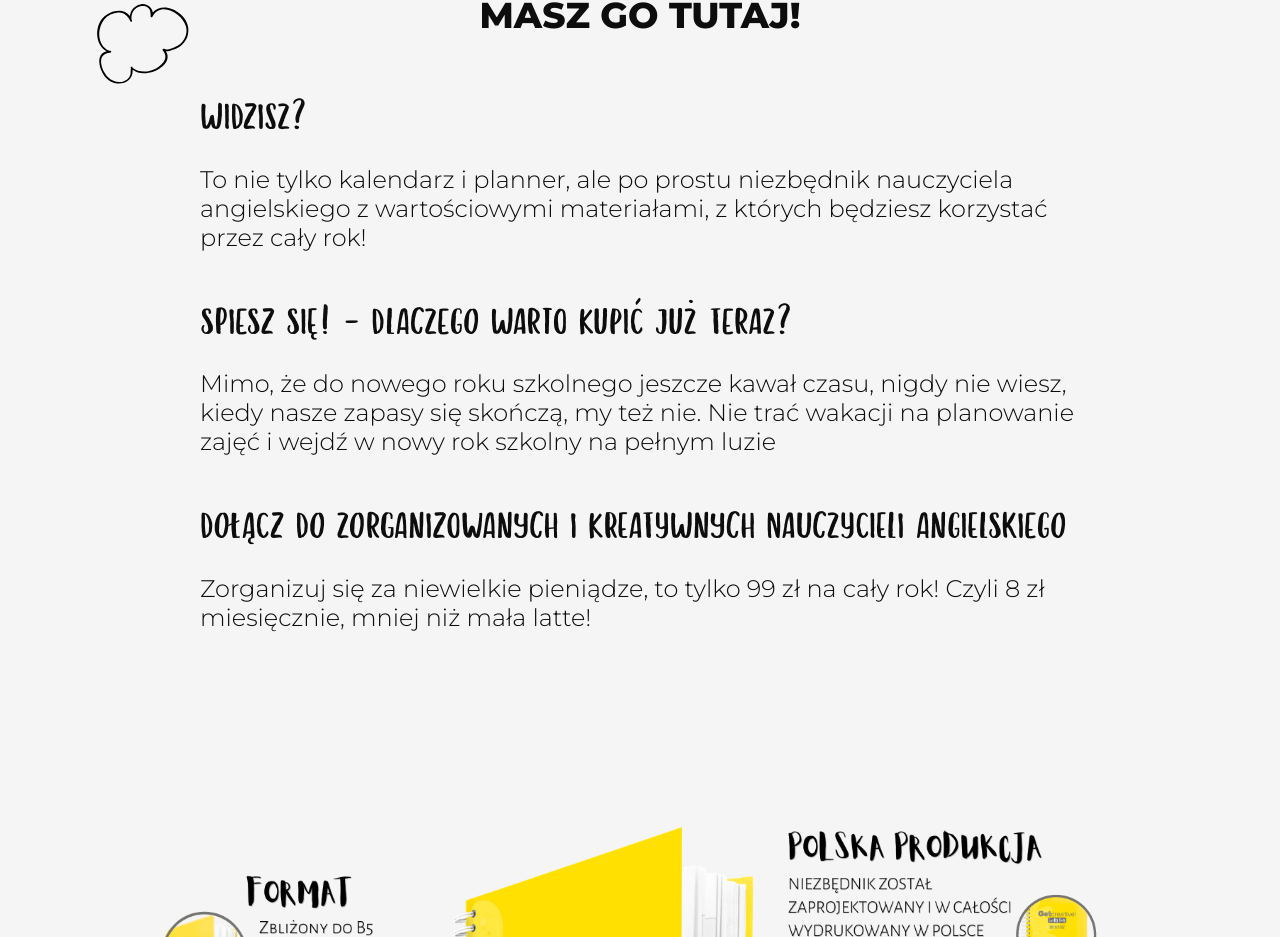
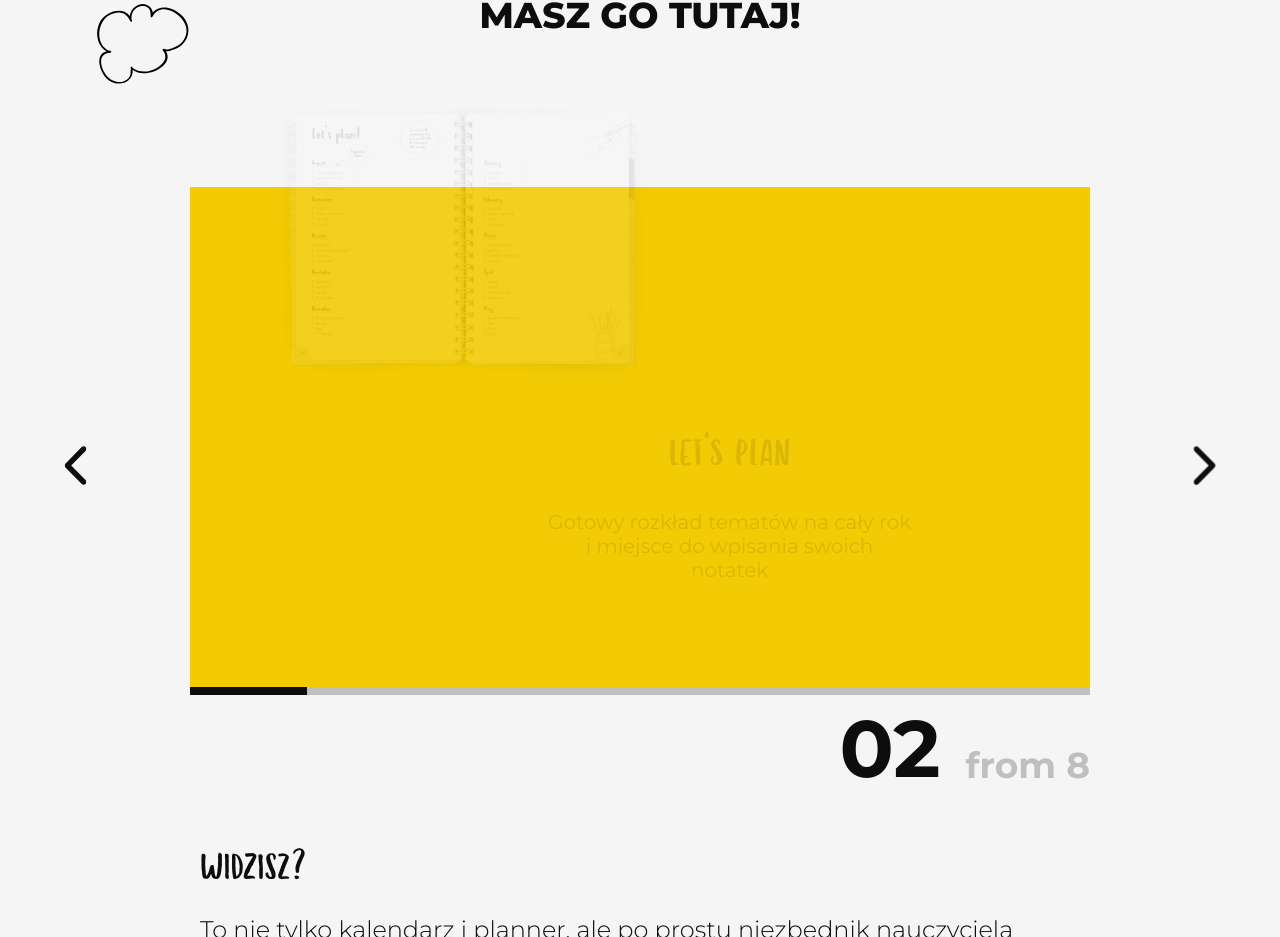
Before and after one commit to PatrickInFrontEnd/get-creative-everyday-demo, a React (Create React App) app: page /pl in a window 1280 px wide. Shown: the part 5997-6934 px from the top of the page. Built offline with nearby package versions, Linux system fonts and the light colour scheme.

Commit message:
slider component finished. Deploying for production.

```diff
--- a/src/components/PaginationComponent/Pagination.component.js
+++ b/src/components/PaginationComponent/Pagination.component.js
@@ -3,14 +3,31 @@ import styled from "styled-components";
 import { flexCenter, flexColumn } from "./../mixins";
 
 const PaginationContainer = styled.div`
+    position: absolute;
+    right: 0;
+    bottom: -150px;
     ${flexCenter};
     justify-content: flex-end;
     align-items: flex-end;
-    margin: 20px 180px 20px auto;
+
+    @media screen and (max-width: 1560px) {
+        right: unset;
+        left: -270px;
+        bottom: 20px;
+    }
+
+    @media screen and (max-width: 1340px) {
+        left: unset;
+        right: 0;
+        bottom: -100px;
+    }
 
     @media screen and (max-width: 680px) {
-        margin: 20px auto;
         justify-content: center;
+    }
+
+    @media screen and (max-width: 560px) {
+        bottom: -80px;
     }
 `;
 
@@ -20,7 +37,7 @@ export const HeaderBig = styled.h2`
     line-height: 95%;
     margin-right: 25px;
 
-    @media screen and (max-width: 1340px) {
+    @media screen and (max-width: 1560px) {
         font-size: 8rem;
     }
 `;
@@ -30,7 +47,7 @@ const HeaderSmall = styled.h5`
     font-family: ${({ theme }) => theme.ff.Montserrat};
     color: ${({ theme }) => theme.colors.grey};
 
-    @media screen and (max-width: 1340px) {
+    @media screen and (max-width: 1560px) {
         font-size: 3.6rem;
     }
 `;
--- a/src/components/PlannerSlider/Slider.component.js
+++ b/src/components/PlannerSlider/Slider.component.js
@@ -1,4 +1,4 @@
-import React, { useContext, useRef } from "react";
+import React, { useContext, useEffect, useRef, useState, memo } from "react";
 import styled from "styled-components";
 import { flexCenter, flexColumn } from "./../mixins";
 import { HeaderHola } from "../atoms/Header";
@@ -11,7 +11,7 @@ import { animateSlider } from "./../../utils/animations/slider.animation";
 const Container = styled.div`
     position: relative;
     width: 100%;
-    margin: 30px auto;
+    margin: 30px auto 150px;
     padding: 20px;
 
     svg {
@@ -63,7 +63,7 @@ const Container = styled.div`
     }
 
     @media screen and (max-width: 1340px) {
-        margin: 100px auto 150px;
+        margin: 100px auto 100px;
     }
 
     @media screen and (max-width: 1150px) {
@@ -172,7 +172,7 @@ export const ContentBox = styled.div`
     }
 `;
 
-const Title = styled.div`
+export const Title = styled.div`
     max-width: 50%;
     text-align: center;
 
@@ -199,6 +199,10 @@ const Description = styled.p`
     }
 `;
 
+export const DescriptionContainer = styled.div`
+    ${flexCenter};
+`;
+
 export const Photo = styled.img`
     position: absolute;
     top: 50%;
@@ -215,6 +219,7 @@ export const Photo = styled.img`
 
     @media screen and (max-width: 1560px) {
         max-width: 500px;
+        top: 40%;
     }
 
     @media screen and (max-width: 1340px) {
@@ -231,7 +236,7 @@ export const Photo = styled.img`
     }
 `;
 
-const SliderComponent = (props) => {
+const SliderComponent = ({ slides }) => {
     const {
         currentSlide,
         currentIndex,
@@ -242,6 +247,9 @@ const SliderComponent = (props) => {
         prohibitChange,
         allowedToChangeSlide,
     } = useContext(sliderContext);
+
+    const [autoPlay, setAutoPlay] = useState(true);
+    const autoPlayRef = useRef();
 
     const containerRef = useRef();
 
@@ -259,14 +267,35 @@ const SliderComponent = (props) => {
         }
     };
 
+    useEffect(() => {
+        autoPlayRef.current = handleNextSlideClick;
+    });
+
+    useEffect(() => {
+        const play = () => {
+            autoPlayRef.current();
+        };
+
+        if (autoPlay) {
+            const interval = setInterval(play, 6000);
+            return () => clearInterval(interval);
+        }
+    }, [autoPlay]);
+
     return (
-        <Container ref={containerRef}>
+        <Container
+            ref={containerRef}
+            onMouseLeave={() => {
+                setAutoPlay(true);
+            }}
+        >
             <ContentBox>
                 <Title>
                     <HeaderHola uppercase>
                         <h3>{currentSlide.title}</h3>
                     </HeaderHola>
                 </Title>
+                <DescriptionContainer>
                     {currentSlide.description ? (
                         <Description>{currentSlide.description}</Description>
                     ) : (
@@ -278,19 +307,31 @@ const SliderComponent = (props) => {
                             </ul>
                         )
                     )}
-
+                </DescriptionContainer>
                 <Photo src={currentSlide.photo} alt="planner" />
                 <ProgressBar
                     progress={convertToProgress(currentIndex + 1, length)}
                 />
-            </ContentBox>
                 <PaginationComponent
                     actualNumber={currentIndex + 1}
                     length={length}
                 />
-            <NavigationArrow direction="left" onClick={handlePrevSlideClick} />
-            <NavigationArrow direction="right" onClick={handleNextSlideClick} />
+            </ContentBox>
+            <NavigationArrow
+                direction="left"
+                onClick={() => {
+                    setAutoPlay(false);
+                    handlePrevSlideClick();
+                }}
+            />
+            <NavigationArrow
+                direction="right"
+                onClick={() => {
+                    setAutoPlay(false);
+                    handleNextSlideClick();
+                }}
+            />
         </Container>
     );
 };
-export default SliderComponent;
+export default memo(SliderComponent);
--- a/src/components/ProgressBar/ProgressBar.component.js
+++ b/src/components/ProgressBar/ProgressBar.component.js
@@ -17,7 +17,7 @@ const ProgressBar = styled.span`
     width: 100%;
     height: 100%;
     background-color: ${({ theme }) => theme.colors.black};
-    transition: 0.3s;
+    transition: 0.3s 0.4s;
 
     ${({ completion }) =>
         completion
--- a/src/data/pl.js
+++ b/src/data/pl.js
@@ -10,6 +10,14 @@ import MarlenaJPG from "./../assets/img/authors/Marlena_Kubelczuk.jpg";
 import AgnieszkaJPG from "./../assets/img/authors/Agnieszka_Iwanicka.jpg";
 import RenataJPG from "./../assets/img/authors/Renata_Nowakowska.jpg";
 import KarolinaJPG from "./../assets/img/authors/Karolina_Lubas.jpg";
+import one from "./../assets/img/planner_bowel/01.png";
+import two from "./../assets/img/planner_bowel/02.png";
+import three from "./../assets/img/planner_bowel/03.png";
+import four from "./../assets/img/planner_bowel/04.png";
+import five from "./../assets/img/planner_bowel/05.png";
+import six from "./../assets/img/planner_bowel/06.png";
+import seven from "./../assets/img/planner_bowel/07.png";
+import eight from "./../assets/img/planner_bowel/08.png";
 
 export const boxesPL = [
     {
@@ -40,15 +48,13 @@ export const boxesPL = [
 
 export const situationsPL = [
     {
-        header:
-            "Potrzebujesz wsparcia w rozplanowaniu tematów zajęć na poszczególne tygodnie?",
+        header: "Potrzebujesz wsparcia w rozplanowaniu tematów zajęć na poszczególne tygodnie?",
         description:
             "Easy! W plannerze znajdziesz gotowy rozkład materiału na cały rok, dodaliśmy: cele zajęć, proponowane piosenki, podstawowe słownictwo i zwroty, dodatkowe słownictwo i wyrażenia, proponowane aktywności i zabawy. ",
         inverted: false,
     },
     {
-        header:
-            "Znowu niedziela i znowu zastanawiasz się, co zaplanować, aby zaskoczyć uczniów?",
+        header: "Znowu niedziela i znowu zastanawiasz się, co zaplanować, aby zaskoczyć uczniów?",
         description:
             "Otwórz kalendarz i skorzystaj z gotowych wskazówek i pomysłów! Naprawdę wystarczy przeczytać i można działać!",
         inverted: true,
@@ -59,8 +65,7 @@ export const situationsPL = [
         inverted: true,
     },
     {
-        header:
-            "Jesteś kreatywna, ale czasami brakuje Ci czasu albo ochoty na wymyślanie nowych zabaw? ",
+        header: "Jesteś kreatywna, ale czasami brakuje Ci czasu albo ochoty na wymyślanie nowych zabaw? ",
         description:
             "Skorzystaj z gotowców, w Get Creative Every Day są pomysły na każdy tydzień w roku!",
         inverted: false,
@@ -72,15 +77,13 @@ export const situationsPL = [
         inverted: false,
     },
     {
-        header:
-            "Prowadzisz kilka grup, a listy z informacjami o uczniach masz w kilku miejscach? Rozkłady zajęć dla wszystkich grup też masz w kilku notesach? Nosisz to wszystko ze sobą codziennie?",
+        header: "Prowadzisz kilka grup, a listy z informacjami o uczniach masz w kilku miejscach? Rozkłady zajęć dla wszystkich grup też masz w kilku notesach? Nosisz to wszystko ze sobą codziennie?",
         description:
             "Wiemy, że lubisz shopper bags, ale po co zabierać miejsce pomocom dydaktycznym na rzecz kilku notesów? Weź tylko planner i miej wszystko w jednym miejscu!",
         inverted: true,
     },
     {
-        header:
-            "Korzystasz z dwóch albo więcej kalendarzy, żeby pomieścić notatki zawodowe i osobiste?",
+        header: "Korzystasz z dwóch albo więcej kalendarzy, żeby pomieścić notatki zawodowe i osobiste?",
         description:
             "W Get Creative pomieścisz wszystko, bo jest bardzo pojemny!",
         inverted: false,
@@ -109,30 +112,24 @@ export const detailsBoxesPL = [
             "Wygodna tabela do zapisywania kontaktów, z których będziesz korzystać przez cały rok",
     },
     {
-        header:
-            "Tips – wskazówki dla nauczycieli, które przydadzą się w codziennej pracy",
+        header: "Tips – wskazówki dla nauczycieli, które przydadzą się w codziennej pracy",
         sublist: [
             { item: "5 niezawodnych energizerów" },
             { item: "5 wskazówek, jak zachęcić uczniów do mówienia" },
             {
-                item:
-                    "5 sposobów na ćwiczenie uważności, które wspierają naukę angielskiego",
+                item: "5 sposobów na ćwiczenie uważności, które wspierają naukę angielskiego",
             },
             {
-                item:
-                    "6 tipów na start – jak oszczędzać nauczycielski czas i wykorzystać każdą minutę",
+                item: "6 tipów na start – jak oszczędzać nauczycielski czas i wykorzystać każdą minutę",
             },
             {
-                item:
-                    "Top 10 anglojęzycznych książeczek dla dzieci z efektem WOW",
+                item: "Top 10 anglojęzycznych książeczek dla dzieci z efektem WOW",
             },
             {
-                item:
-                    "Top 5 edukacyjnych stron internetowych dla dzieci, które uatrakcyjnią zajęcia",
+                item: "Top 5 edukacyjnych stron internetowych dla dzieci, które uatrakcyjnią zajęcia",
             },
             {
-                item:
-                    "Lista ciekawych filmów i seriali anglojęzycznych dla dzieci",
+                item: "Lista ciekawych filmów i seriali anglojęzycznych dla dzieci",
             },
         ],
     },
@@ -167,6 +164,59 @@ export const detailsBoxesPL = [
     { header: "Notatki", description: "Dużo miejsca na notatki" },
 ];
 
+export const slidesPL = [
+    {
+        title: "School Year Calendar",
+        description:
+            "Kalendarz na rok szkolny zawierający zakres od sierpnia 2021 do sierpnia 2022 (kalendarz krótki i długi z miejscem na notatki)",
+        photo: one,
+    },
+    {
+        title: "Let’s plan",
+        description:
+            "Gotowy rozkład tematów na cały rok i miejsce do wpisania swoich notatek",
+        photo: two,
+    },
+    {
+        title: "My students",
+        description:
+            "Praktyczne tabele do zapisywania dowolnych informacji o uczniach z każdej grupy, którą prowadzisz (10 tabel dla 10 grup) ",
+        photo: three,
+    },
+    {
+        title: "Tips, Nursery rhymes, Let’s celebrate",
+        list: [
+            {
+                item: "Wskazówki dla nauczycieli, które przydadzą się w codziennej pracy",
+            },
+            { item: "Aż 20 tematycznych rymowanek" },
+            {
+                item: "Lista świąt oficjalnych i nietypowych na każdy miesiąc",
+            },
+        ],
+        photo: four,
+    },
+    {
+        title: "Gotowy rozkład materiału",
+        description:
+            "Rozkład na każdy miesiąc wraz z: celami zajęć, przykładowymi piosenkami, podstawowym słownictwem i zwrotami, dodatkowym słownictwem i wyrażeniami, przykładowymi aktywnościami i zabawami (aż 60 gotowych aktywności)",
+        photo: five,
+    },
+    {
+        title: "Terminarz w układzie tygodniowym",
+        description:
+            "Terminarz, dzięki któremu zaplanujesz pracę na każdy dzień. Kreatywne zabawy na każdy tydzień roku (aż 58 pomysłów do wykorzystania „od ręki”)",
+        photo: six,
+    },
+    { title: "Notatki", description: "Dużo miejsca na notatki", photo: seven },
+    {
+        title: "Kalendarz–craft",
+        description:
+            "Wspaniały pretekst do omówienia pór roku i wspólnej zabawy integrującej grupę",
+        photo: eight,
+    },
+];
+
 export const buyHeadersPL = [
     {
         header: "Widzisz?",
@@ -179,8 +229,7 @@ export const buyHeadersPL = [
             "Mimo, że do nowego roku szkolnego jeszcze kawał czasu, nigdy nie wiesz, kiedy nasze zapasy się skończą, my też nie. Nie trać wakacji na planowanie zajęć i wejdź  w nowy rok szkolny na pełnym luzie",
     },
     {
-        header:
-            "Dołącz do zorganizowanych i kreatywnych nauczycieli angielskiego",
+        header: "Dołącz do zorganizowanych i kreatywnych nauczycieli angielskiego",
         description:
             "Zorganizuj się za niewielkie pieniądze, to tylko 99 zł na cały rok! Czyli 8 zł miesięcznie, mniej niż mała latte!",
     },
--- a/src/sections/PlannerSection.js
+++ b/src/sections/PlannerSection.js
@@ -10,7 +10,7 @@ import {
     IncludeHeader /* ListedHeader */,
 } from "./../components/IncludeHeader";
 import { /* detailsBoxesENG, */ buyHeadersENG, slidesENG } from "./../data/eng";
-import { /* detailsBoxesPL, */ buyHeadersPL } from "./../data/pl";
+import { /* detailsBoxesPL, */ buyHeadersPL, slidesPL } from "./../data/pl";
 import { BuyNowButton } from "./BuyPlannerSection";
 import SliderComponent from "../components/PlannerSlider/Slider.component";
 import SliderProvider from "./../providers/sliderProvider";
@@ -244,6 +244,10 @@ export const PlannerSectionPL = (props) => {
                 <CloudIcon />
             </HeaderContainer>
 
+            <SliderProvider slides={slidesPL}>
+                <SliderComponent />
+            </SliderProvider>
+
             <IncludeContainer>{buyHeadersItems}</IncludeContainer>
 
             <Photo
```
Also changed, not shown: src/sections/AuthorsSection.js (+5 -5 lines), src/sections/BuyPlannerSection.js (+6 -5 lines), src/sections/GCtrailerSection.js (+6 -5 lines), src/sections/HeaderSection.js (+5 -5 lines), src/sections/NewsletterSection.js (+5 -5 lines), src/sections/SituationsSection.js (+5 -5 lines), src/utils/animations/slider.animation.js (+7 -2 lines). Lines whose indentation alone changed are shown as unchanged.
